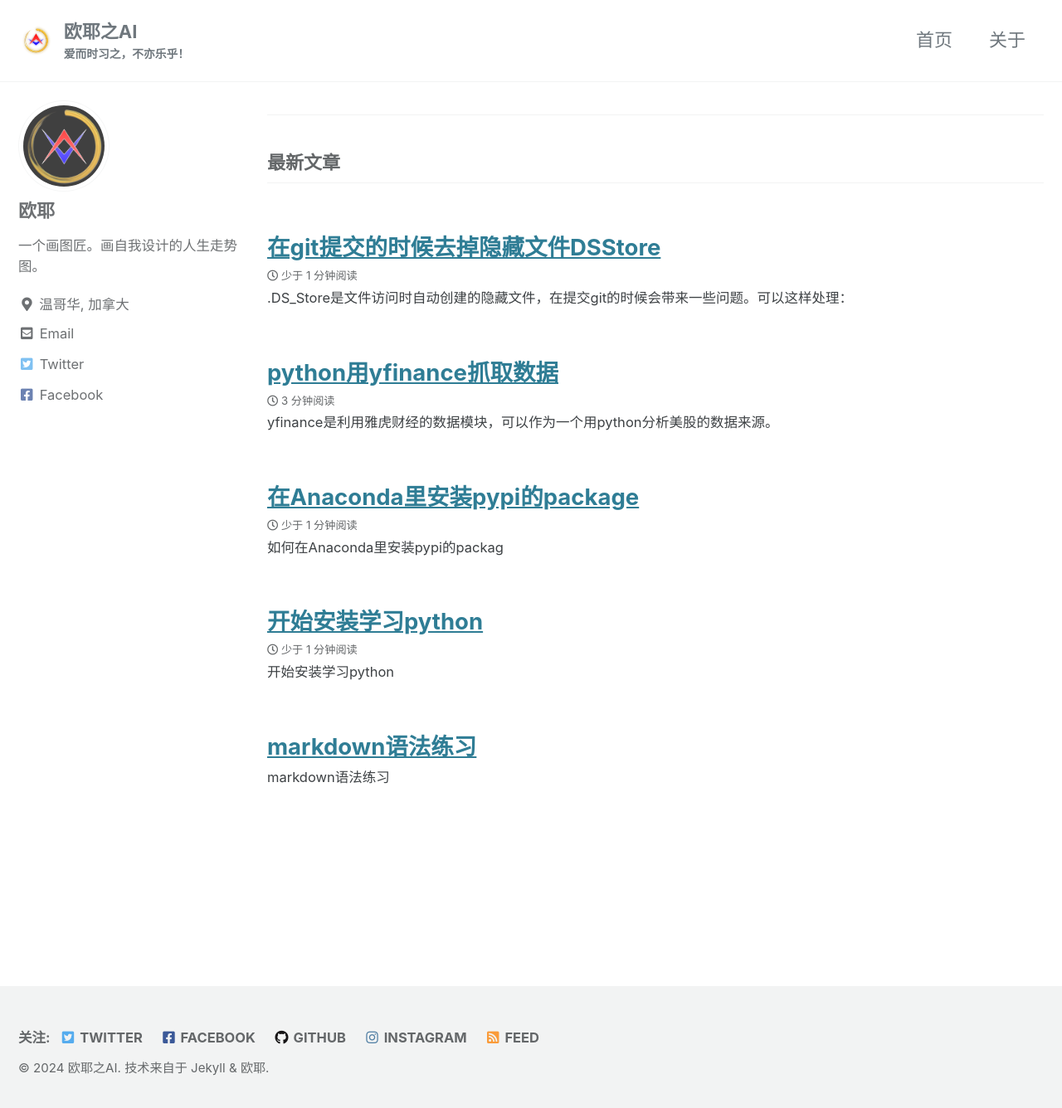
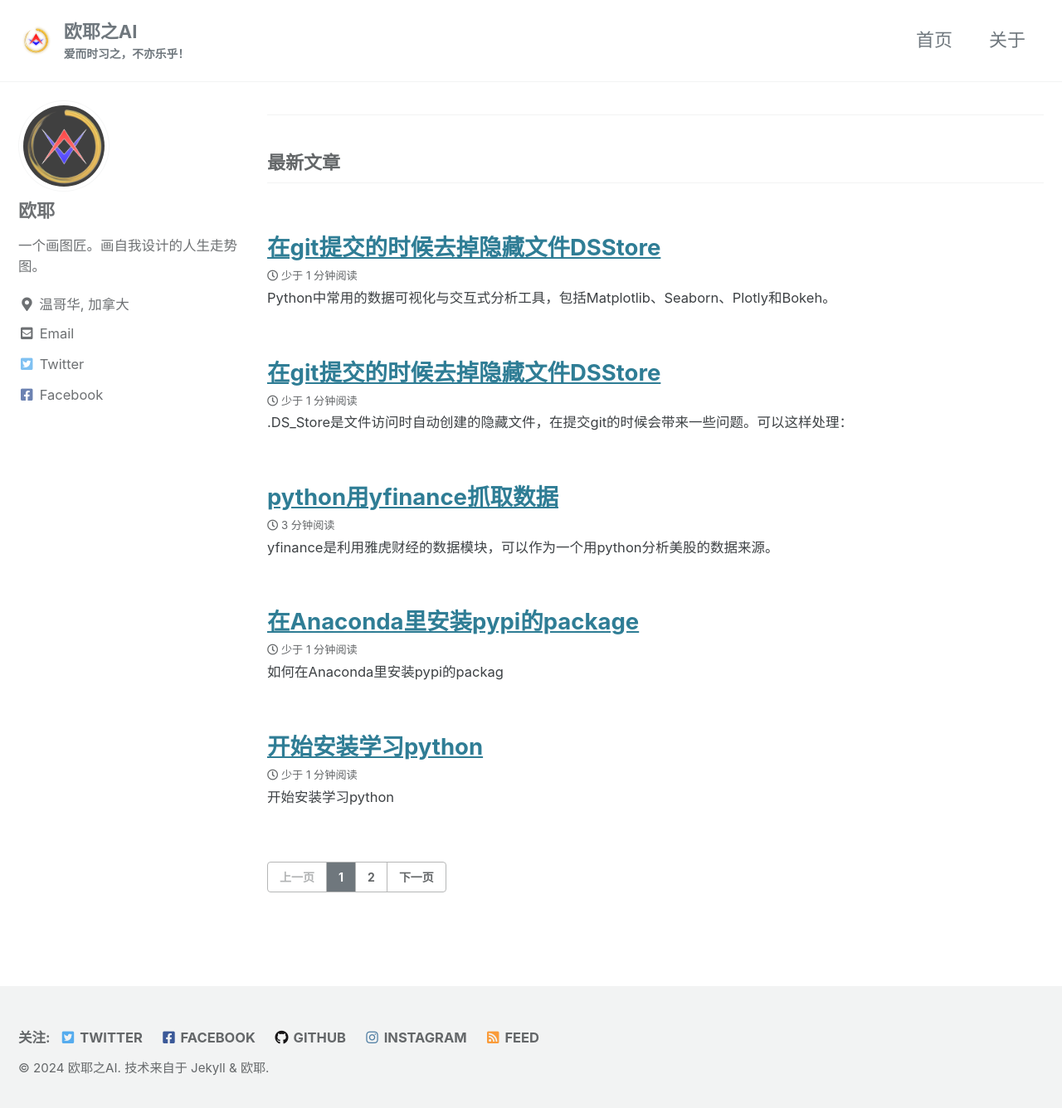
Before and after one commit to olimwei/test, a Jekyll site: the page built from index.html, in a window 1280 px wide and 1344 px high. Shown: the top 1336 px of the window at 83% size. Built offline with Jekyll 4.4.1, drawn with Linux system fonts in a browser that asks for light colours; cached includes are drawn as plain includes; the list of posts is cut into pages by our own code; part of the change alters nothing that is shown.

Commit message:
20240819b

```diff
--- /dev/null
+++ b/_posts/2024-08-19-posts-python_visualization.md
@@ -0,0 +1,49 @@
+---
+title: "在git提交的时候去掉隐藏文件DSStore"
+layout: blog
+excerpt: "Python中常用的数据可视化与交互式分析工具，包括Matplotlib、Seaborn、Plotly和Bokeh。"
+read_time: true
+comments: true
+share: true
+# author_profile: true
+classes: wide
+categories:
+  - 欧耶之AI
+tags:
+  - Matplotlib
+  - Seaborn
+  - Plotly
+  - Bokeh
+---
+
+Python中常用的数据可视化与交互式分析工具，包括Matplotlib、Seaborn、Plotly和Bokeh。
+
+### Matplotlib
+最基础而神奇的Python可视化库，用于数组的2D图。这是一个多平台数据可视化库，构建在NumPy数组上，旨在与更广泛的SciPy一起工作。它是由约翰·亨特在 2002 年推出的。
+
+* 它基于 numpy ，速度快，效率高，也更容易构建
+* 从一开始就经历了开源社区的许多改进，因此有了更好的具有高级特性的库
+* 良好维护的高质量图形可视化输出吸引了大量用户
+* 基本图表和高级图表都可以非常容易地构建
+* 从用户/开发人员的角度来看，由于它有大量的社区支持，解决问题和调试变得更加容易
+
+### Seaborn
+这最初是在斯坦福大学构思和建造的，基于matplotlib。从某种意义上说，它有一些matplotlib的味道，它比matplotlib好，并且还增加了一些功能。
+
+* 内置主题有助于更好的可视化
+* 统计功能有助于更好地了解数据
+* 更好的美学和内置情节
+* 包含有效示例的有用文档
+
+### Plotly
+它提供了各种绘图类型，如线图、散点图、条形图、箱型图、热力图等，具有交互性和可定制性。 它还提供了一个在线编辑器，可以在web上创建、分享和发布交互式图形。 使用Plotly，用户可以快速轻松地制作出漂亮、高质量的可视化图表。
+
+### Bokeh
+Python 中的交互式可视化库。 Bokeh提供的最佳功能是针对现代 Web 浏览器进行演示的高度交互式图形和绘图。 Bokeh 帮助我们制作出优雅、简洁的图表，其中包含各种图表。 Bokeh 主要侧重于将数据源转换为 JSON 格式，然后用作 BokehJS 的输入。
+
+四者的特点：
+
+* Matplotlib 是Python中最基础的绘图库，具有高度定制化的能力，适合创建各种静态图表。
+* Seaborn 是基于Matplotlib的高级接口，简化了统计图表的创建过程，并提供了更美观的默认配色方案。
+* Plotly 是一个强大的交互式绘图库，支持创建复杂且交互性强的图表，适用于需要与数据交互的场景。
+* Bokeh 也是一个交互式绘图库，特别适用于大数据集的可视化，并且可以嵌入到Web应用中。
--- a/_sass/minimal-mistakes/_base.scss
+++ b/_sass/minimal-mistakes/_base.scss
@@ -111,7 +111,7 @@ blockquote {
   padding-left: 1em;
   padding-right: 1em;
   font-style: italic;
-  background-color: $gray;
+  background-color: $code-background-color;
   border-left: 0.25em solid $primary-color;
 
   cite {
```
